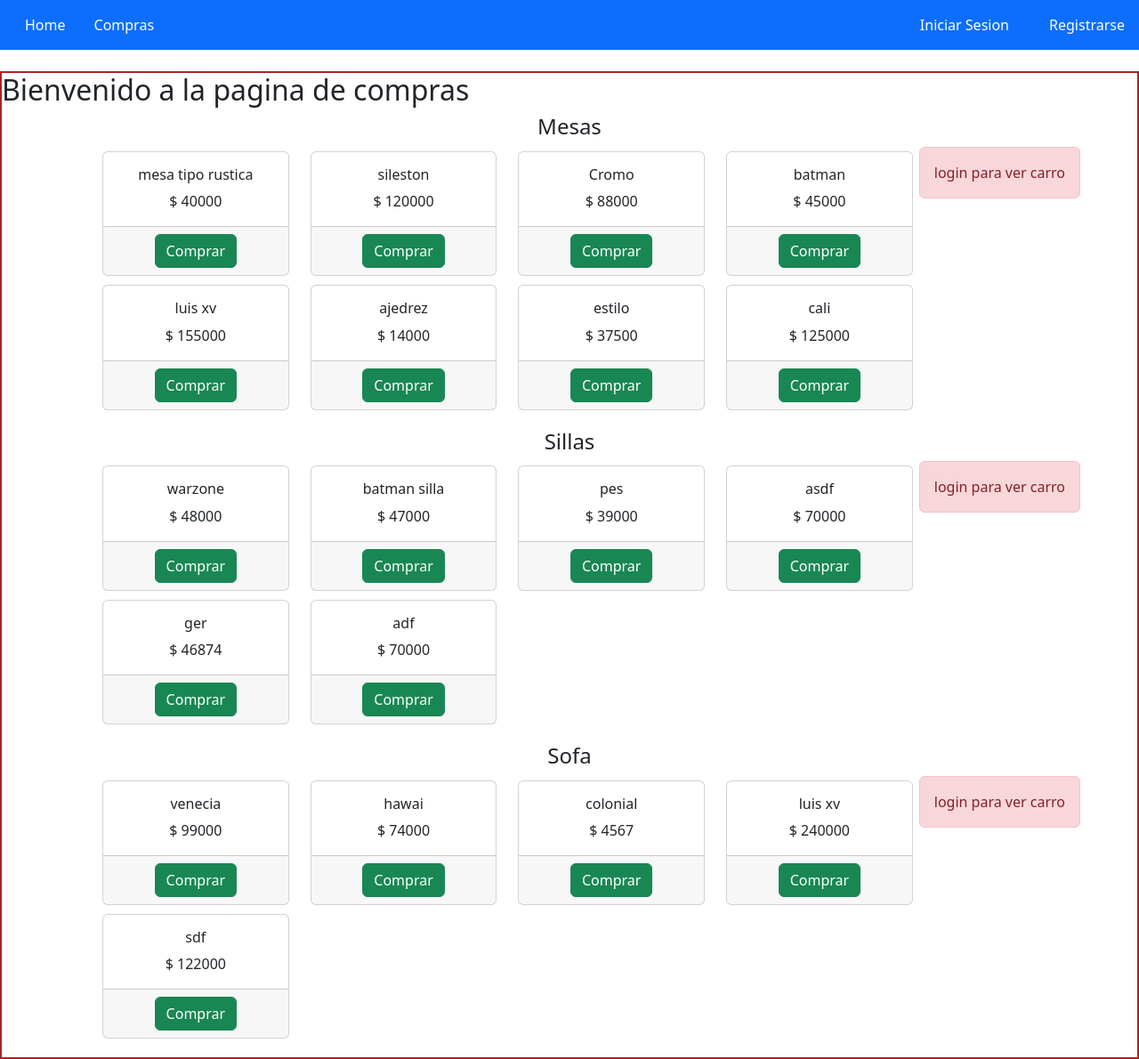
After one commit to cnoz/muebles, a Django app: page /productos/comprass/ in a window 1280 px wide. The commit adds this page. Shown: the whole page at 89% size. Run offline with Django 4.2, Linux system fonts and the light colour scheme; data comes from the database, SQL or seed files in the repository; both versions use the stored data as it was after the commit; some libraries are stand-ins or nearby versions.

Commit message:
cambios en la navbar sin no estas logueado

```diff
--- a/muebles/template/home2.html
+++ b/muebles/template/home2.html
@@ -23,12 +23,12 @@
           <ul class="nav nav-pills nav-fill">
 
             <li class="nav-item">
-              <a class="nav-link active" aria-current="page" href="/productos/">Home</a>
+              <a class="nav-link active" aria-current="page" href="/">Home</a>
             </li>
 
 
           <li class="nav-item">
-            <a class="nav-link active" aria-current="page" href="/productos/compras">Compras</a>
+            <a class="nav-link active" aria-current="page" href="/productos/comprass">Compras</a>
           </li>
 
 
--- a/muebles/view.py
+++ b/muebles/view.py
@@ -5,6 +5,6 @@ from django.template import loader
 
 
 def home(request):
-    planilla = loader.get_template('home2.html') #cambie home.html x home2.html
+    planilla = loader.get_template('home2.html')
     documento =planilla.render()
     return HttpResponse(documento)
--- /dev/null
+++ b/productos/template/compras2.html
@@ -0,0 +1,162 @@
+
+{% extends "home2.html" %}
+
+{% load static %}
+
+{% block contenido %}
+
+<h2>Bienvenido a la pagina de compras </h2>
+
+<!----------------------------------------------------------------------->
+
+<h4 style="text-align: center;">Mesas</h4>
+    <ul>
+    <div class="container">
+        <div style="float:right;">
+
+           <!-- <p style="color:green; ">Texto de prueba</p>-->
+            {% if request.user.is_authenticated %}
+
+            {% include "widget_carro.html" %}
+
+            {% else %}
+            <div class="alert alert-danger text-center">login para ver carro</div>
+            {% endif %}
+
+        </div>
+
+        <div class="row">
+
+    {% for mesa in mesas %}
+        <div class="col-md-3">
+
+            <div class="card" style="width: 100%; margin: 5px 5px;"> <!--card qeu se abre-->
+
+                <img src="" class="card-img-top">
+
+                <div class="card-body" style="text-align: center;">
+                    <h6 class="card-title">{{mesa.nombre}}</h6>
+                    <p class="card-text"> $ {{mesa.precio}}</p>
+
+
+
+                </div> <!-- card body cierre, imagen textos-->
+                    <div class="card-footer text-center">
+
+                        <a href="/productos/compra_mesa/" class="btn btn-success">Comprar</a>
+
+                    </div>
+
+            </div> <!-- card columnas que se cierra-->
+        </div>
+
+        <!--<li>
+            {{ mesa }}
+            <a href="/productos/compra_mesa/" class="btn btn-warning">Comprar</a>
+
+        </li>-->
+        <br>
+    {% endfor %}
+        </div>
+    </div>
+    </ul>
+
+<!------------------------------------------------------->
+
+    <h4 style="text-align: center;">Sillas</h4>
+    <ul>
+    <div class="container">
+        <div style="float:right;">
+
+           <!-- <p style="color:green; ">Texto de prueba</p>-->
+            {% if request.user.is_authenticated %}
+
+            {% include "widget_carro.html" %}
+
+            {% else %}
+                <div class="alert alert-danger text-center">login para ver carro</div>
+            {% endif %}
+
+        </div>
+
+    <div class="row">
+
+    {% for silla in sillas %}
+        <div class="col-md-3">
+
+            <div class="card" style="width: 100%; margin: 5px 5px;">
+
+                <img src="" class="card-img-top">
+
+                <div class="card-body" style="text-align: center;">
+                    <h6 class="card-title">{{silla.nombre}}</h6>
+                    <p class="card-text"> $ {{silla.precio}}</p>
+
+
+
+                </div> <!-- card body cierre-->
+                <div class="card-footer text-center">
+
+                        <a href="/productos/compra_silla/" class="btn btn-success">Comprar</a>
+
+                </div>
+
+            </div> <!-- card que se cierra-->
+        </div>
+
+
+    {% endfor %}
+    </div> <!-- class row-->
+    </div> <!-- class container-->
+    </ul>
+
+  <!------------------------------------------>
+
+    <h4 style="text-align: center;">Sofa</h4>
+    <ul>
+    <div class="container">
+        <div style="float:right;">
+
+           <!-- <p style="color:green; ">Texto de prueba</p>-->
+            {% if request.user.is_authenticated %}
+
+            {% include "widget_carro.html" %}
+
+            {% else %}
+                <div class="alert alert-danger text-center">login para ver carro</div>
+            {% endif %}
+
+        </div>
+
+    <div class="row">
+
+    {% for sof in sofa %}
+        <div class="col-md-3">
+
+            <div class="card" style="width: 100%; margin: 5px 5px;">
+
+                <img src="" class="card-img-top">
+
+                <div class="card-body" style="text-align: center;">
+                    <h6 class="card-title">{{sof.nombre}}</h6>
+                    <p class="card-text"> $ {{sof.precio}}</p>
+
+
+
+                </div> <!-- card body cierre-->
+                <div class="card-footer text-center">
+
+                        <a href="/productos/compra_sofa/" class="btn btn-success">Comprar</a>
+
+                </div>
+
+            </div> <!-- card que se cierra-->
+        </div>
+
+
+    {% endfor %}
+    </div> <!-- class row-->
+    </div> <!-- class container-->
+    </ul>
+
+   {% endblock %}
--- a/productos/template/login.html
+++ b/productos/template/login.html
@@ -1,4 +1,4 @@
-{% extends "home.html" %}
+{% extends "home2.html" %}<!---cambie home.html-->
 
 {% load static %}
 
--- a/productos/template/registro.html
+++ b/productos/template/registro.html
@@ -1,4 +1,4 @@
-{% extends "home.html" %}
+{% extends "home2.html" %} <!--- cambie home.html-->
 
 {% load static %}
 
--- a/productos/urls.py
+++ b/productos/urls.py
@@ -46,7 +46,7 @@ urlpatterns = [
         path('perfil/changepass/', changepass),
         path('perfil/changeAvatar/', AgregarAvatar),
         path('compras/', compras),
-        #path('carrito/', carrito),
+        path('comprass/', compras2),
         path('compra_silla/', compra_silla),
         path('compra_mesa/', compra_mesa),
         path('compra_sofa/', compra_sofa),
--- a/productos/views.py
+++ b/productos/views.py
@@ -20,7 +20,7 @@ def inicio(request):
         avatar = None
 
     #return render(request,'crud_sofa/read_sofa.html',{'sofa': sofas,'avatar': avatar })
-    return render(request, 'index.html',{'avatar':avatar})
+    return render(request, 'index.html',{'avatar':avatar})  #cambie index.html por home2.html
 
 ##################### mesas  ###################################
 @login_required
@@ -736,7 +736,18 @@ def compras (request):
 
     return render(request,'compras.html',{'mesas': mesas,'sillas':sillas,'sofa':sofa,'avatar': avatar})
 
+def compras2 (request):
+    mesas= Mesa.objects.all()
+    sillas= Silla.objects.all()
+    sofa= Sofa.objects.all()
 
+    avatar = Avatar.objects.filter(user = request.user.id)
+    try:
+        avatar = avatar[0].image.url
+    except:
+        avatar = None
+
+    return render(request,'compras2.html',{'mesas': mesas,'sillas':sillas,'sofa':sofa,'avatar': avatar})
 #def carrito(request):
 #    if request.GET['nombre']:
 #        nombre= request.GET['nombre']
```
Also changed, not shown: productos/template/index2.html (added, +16 -0 lines), db.sqlite3.
